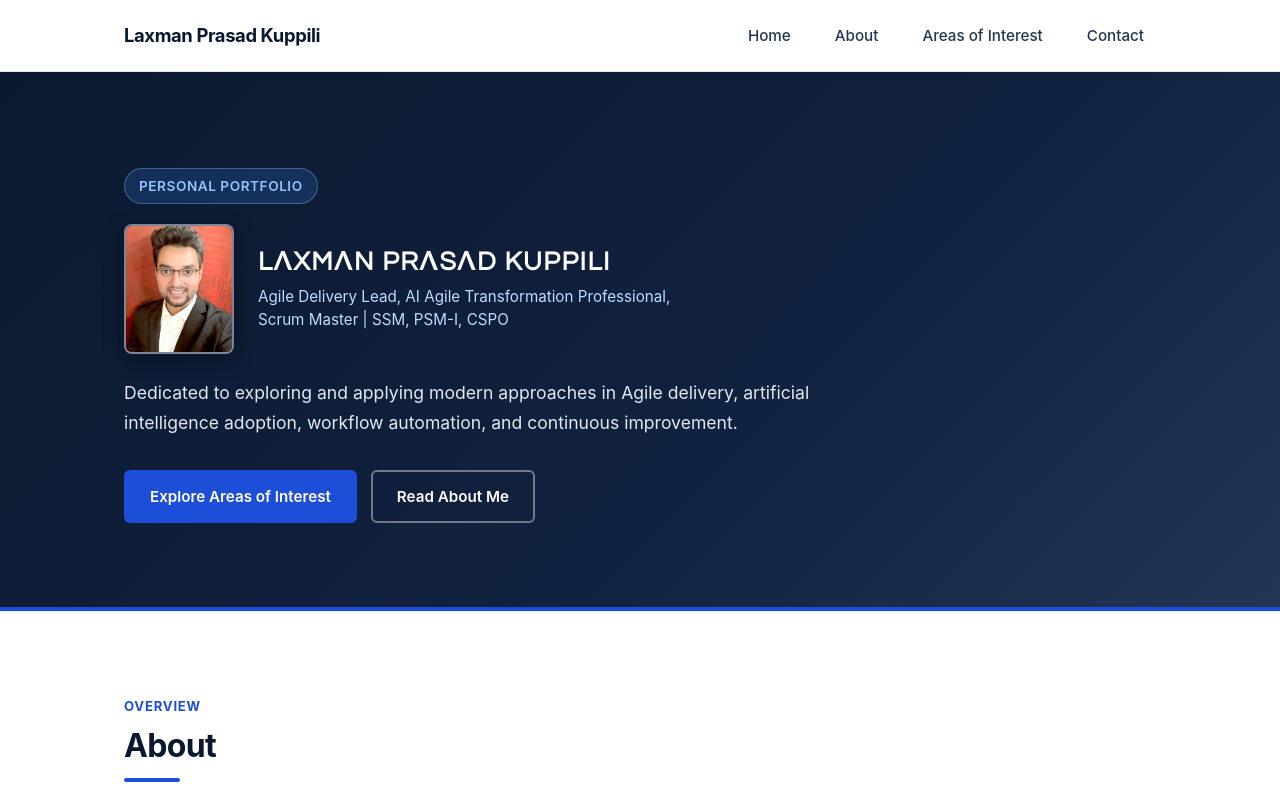
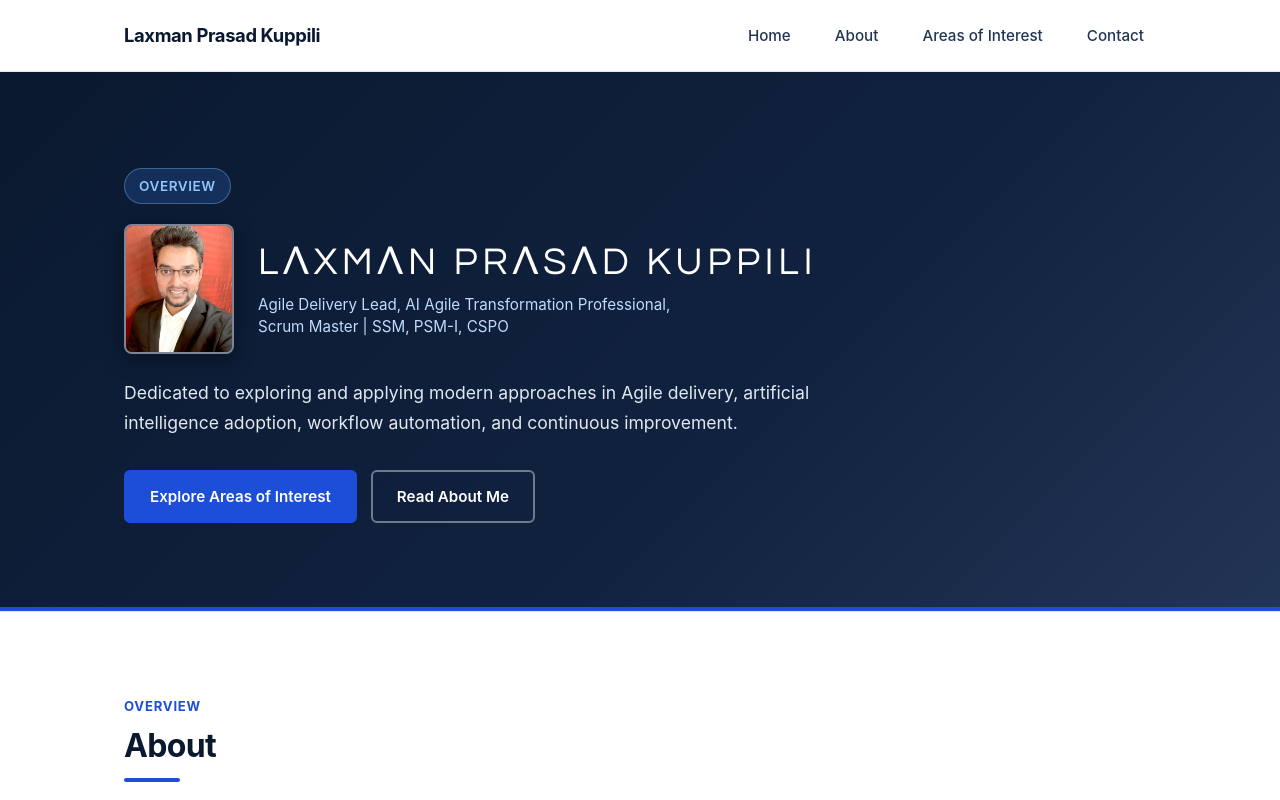
Before and after one commit to lpk-git/Laxman-Prasad-Kuppili.github.io, a plain HTML site: page index.html in a window 1280 px wide. Shown: the top 800 px of the page. Drawn offline with Linux system fonts and the light colour scheme.

Commit message:
changes to hero section

```diff
--- a/index.html
+++ b/index.html
@@ -167,10 +167,10 @@
 
     .hero-name {
       font-family: 'Century Gothic', 'AppleGothic', 'Gill Sans', 'Gill Sans MT', Calibri, sans-serif;
-      font-size: 1.65rem;
-      font-weight: 800;
+      font-size: 2.4rem;
+      font-weight: 300;
       line-height: 1.2;
-      letter-spacing: 0.06em;
+      letter-spacing: 0.12em;
       margin: 0;
       color: var(--color-white);
     }
@@ -655,7 +655,7 @@
     <section id="home" class="hero-section">
       <div class="container">
         <div class="hero-content">
-          <span class="hero-badge">Personal Portfolio</span>
+          <span class="hero-badge">Overview</span>
           <div class="hero-profile-header">
             <div class="hero-avatar-frame">
               <img src="assets/laxman-prasad-kuppili.jpg" alt="Laxman Prasad Kuppili" class="hero-avatar">
```
